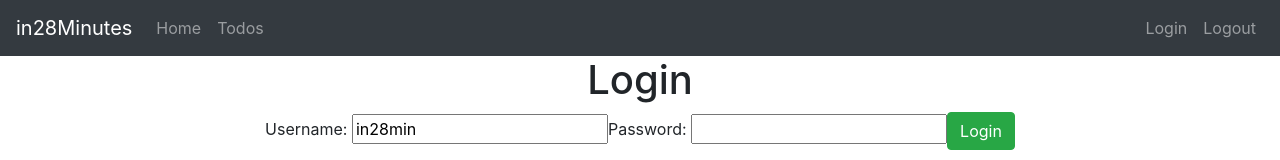
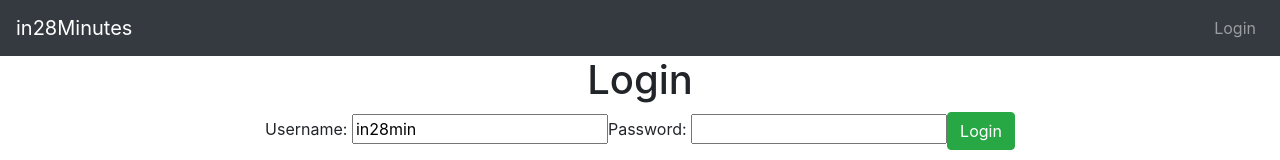
Before and after one commit to hansitharaka/Todo-app-tutorial, a React (Create React App) app in the folder frontend/todo-app/: page / in a window 1280 px wide. Shown: the top 160 px of the page. Built offline with nearby package versions, Linux system fonts and the light colour scheme.

Commit message:
add user authentication to enable/disable Menu links

```diff
--- a/frontend/todo-app/src/App.js
+++ b/frontend/todo-app/src/App.js
@@ -46,17 +46,20 @@ function ErrorComponent() {
 class HeaderComponent extends Component {
     render() {
 
+        const isUserLoggedIn = AuthenticationService.isUserLoggedIn();
+        //console.log(isUserLoggedIn);
+
         return (
             <header>
                 <nav className="navbar navbar-expand-md navbar-dark bg-dark">
-                    <div><a href="#" className="navbar-brand">in28Minutes</a></div>
+                    <div><a href="http://www.google.lk/" className="navbar-brand">in28Minutes</a></div>
                     <ul className="navbar-nav">
-                        {<li><Link to={'/welcome/in28min'} className="nav-link">Home</Link></li>}
-                        {<li><Link to={'/todos'} className="nav-link">Todos</Link></li>}
+                        {isUserLoggedIn && <li><Link to={'/welcome/in28min'} className="nav-link">Home</Link></li>}
+                        {isUserLoggedIn && <li><Link to={'/todos'} className="nav-link">Todos</Link></li>}
                     </ul>
                     <ul className="navbar-nav navbar-collapse justify-content-end">
-                        {<li><Link to={'/login'} className="nav-link">Login</Link></li>}
-                        {<li><Link to={'/logout'} className="nav-link" onClick={AuthenticationService.logout}>Logout</Link></li>}
+                        {!isUserLoggedIn && <li><Link to={'/login'} className="nav-link">Login</Link></li>}
+                        {isUserLoggedIn && <li><Link to={'/logout'} className="nav-link" onClick={AuthenticationService.logout}>Logout</Link></li>}
                     </ul>
                 </nav>
             </header>
--- a/frontend/todo-app/src/components/AuthenticationService.js
+++ b/frontend/todo-app/src/components/AuthenticationService.js
@@ -9,6 +9,15 @@ class AuthenticationService {
         sessionStorage.removeItem('authenticatedUser');
     }
 
+    isUserLoggedIn() {
+        let user = sessionStorage.getItem('authenticatedUser');
+
+        if(user === null)
+            return false
+        else
+            return true
+    }
+
 
 }
 
```
